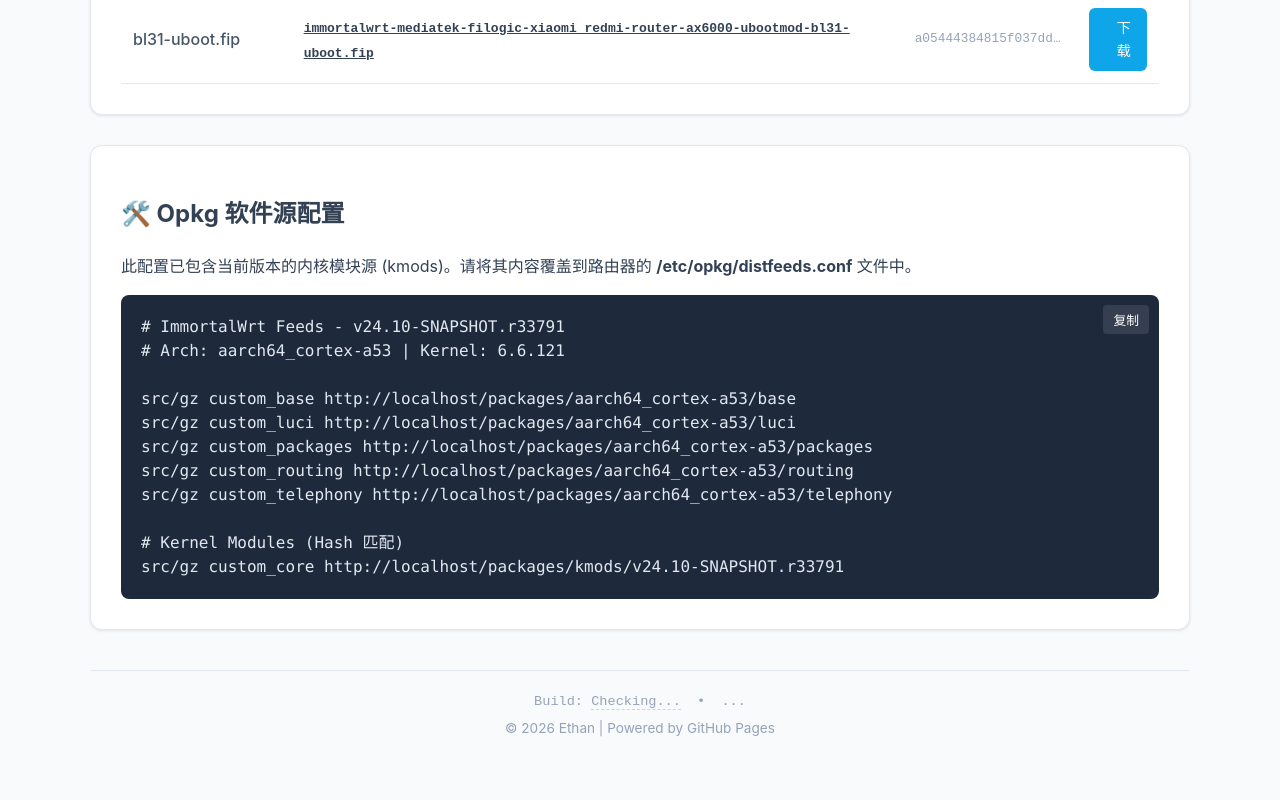
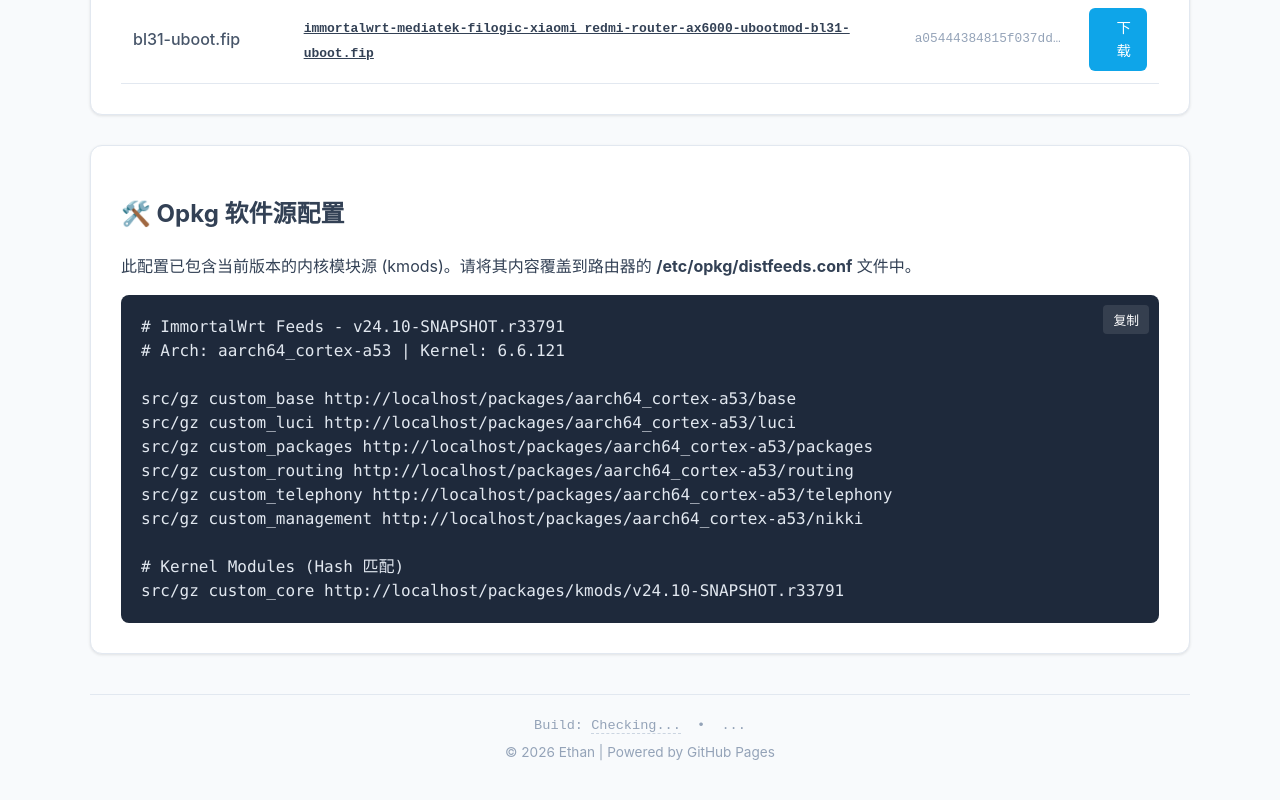
Before and after one commit to Ye-Ethan/opwnwrt-opkg-source, a plain HTML site: page images/index.html in a window 1280 px wide. Shown: the part 988-1788 px from the top of the page. Drawn offline with Linux system fonts and the light colour scheme; no server answers.

Commit message:
Fix:add nikki for genconfig of opkg

```diff
--- a/images/index.html
+++ b/images/index.html
@@ -347,6 +347,7 @@
         conf += `src/gz custom_packages ${genericBase}/packages\n`;
         conf += `src/gz custom_routing ${genericBase}/routing\n`;
         conf += `src/gz custom_telephony ${genericBase}/telephony\n`;
+        conf += `src/gz custom_management ${genericBase}/nikki\n`;
         conf += `\n# Kernel Modules (Hash 匹配)\n`;
         conf += `src/gz custom_core ${kmodBase}\n`; // 这一层目录里应该有 Packages.gz
 
```
